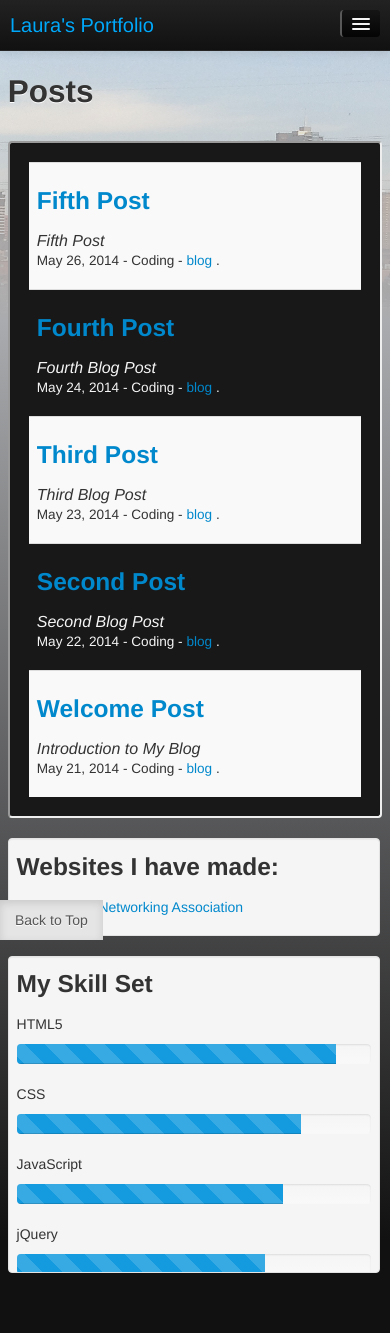
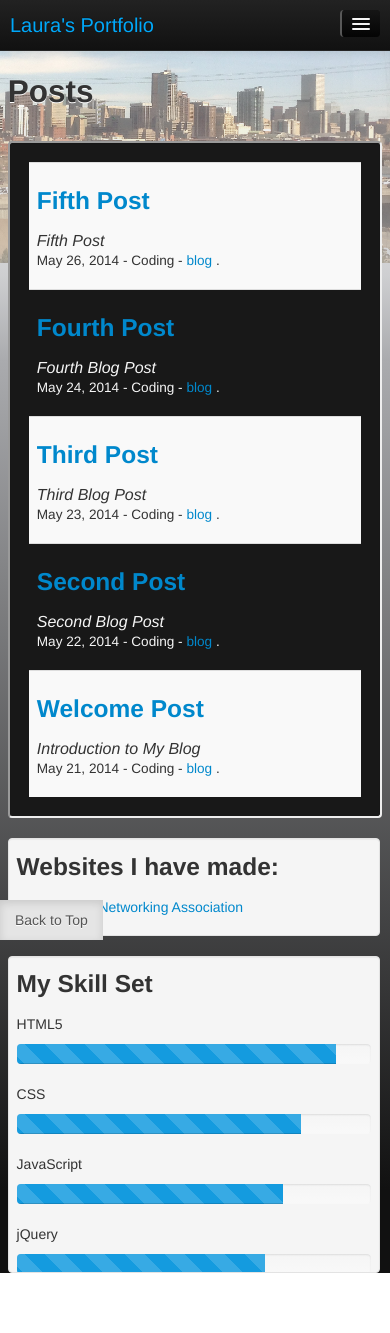
Before and after one commit to LauraR6561/Laurar6561.github.io, a Jekyll site: the page built from index.html, in a window 390 px wide. Built offline with Jekyll 4.4.1, drawn with Linux system fonts in a browser that asks for light colours; Markdown is read by kramdown in place of the engine named in the settings.

Commit message:
modified content wrapper

```diff
--- a/_layouts/layout.html
+++ b/_layouts/layout.html
@@ -13,8 +13,10 @@
 
   {% include menu.html %}
 
-  <div id="content" class="gray-faded">
+  <div id="content-wrapper">
+  <div id="content">
     {{ content }}
+  </div>
   </div>
 
    {% include footer.html %}
--- a/css/template.css
+++ b/css/template.css
@@ -37,7 +37,7 @@ body{
     bottom:0px;
 }
 
-.grey-faded{
+#content-wrapper{
         background: -moz-linear-gradient(top,  rgba(0,0,0,0) 0%, rgba(186,187,190,0.68) 26%, rgba(156,157,159,1) 38%, rgba(17,17,17,1) 93%, rgba(17,17,17,1) 100%); /* FF3.6+ */
     background: -webkit-gradient(linear, left top, left bottom, color-stop(0%,rgba(0,0,0,0)), color-stop(26%,rgba(186,187,190,0.68)), color-stop(38%,rgba(156,157,159,1)), color-stop(93%,rgba(17,17,17,1)), color-stop(100%,rgba(17,17,17,1))); /* Chrome,Safari4+ */
     background: -webkit-linear-gradient(top,  rgba(0,0,0,0) 0%,rgba(186,187,190,0.68) 26%,rgba(156,157,159,1) 38%,rgba(17,17,17,1) 93%,rgba(17,17,17,1) 100%); /* Chrome10+,Safari5.1+ */
@@ -146,7 +146,7 @@ body{
 
 
 
-    body{
+    #content-wrapper{
         background: -moz-linear-gradient(top,  rgba(0,0,0,0) 0%, rgba(186,187,190,0.79) 19%, rgba(175,176,178,1) 24%, rgba(17,17,17,1) 93%, rgba(17,17,17,1) 100%); /* FF3.6+ */
         background: -webkit-gradient(linear, left top, left bottom, color-stop(0%,rgba(0,0,0,0)), color-stop(19%,rgba(186,187,190,0.79)), color-stop(24%,rgba(175,176,178,1)), color-stop(93%,rgba(17,17,17,1)), color-stop(100%,rgba(17,17,17,1))); /* Chrome,Safari4+ */
         background: -webkit-linear-gradient(top,  rgba(0,0,0,0) 0%,rgba(186,187,190,0.79) 19%,rgba(175,176,178,1) 24%,rgba(17,17,17,1) 93%,rgba(17,17,17,1) 100%); /* Chrome10+,Safari5.1+ */
@@ -181,11 +181,11 @@ body{
 
 @media (max-width: 767px){
 
-    html{
+    body{
         background-image: url("/img/denver-longest.png");
     }
 
-    body{
+    #content-wrapper{
     background: -moz-linear-gradient(top,  rgba(0,0,0,0) 0%, rgba(186,187,190,0.71) 17%, rgba(170,171,174,1) 24%, rgba(17,17,17,1) 93%, rgba(17,17,17,1) 100%); /* FF3.6+ */
     background: -webkit-gradient(linear, left top, left bottom, color-stop(0%,rgba(0,0,0,0)), color-stop(17%,rgba(186,187,190,0.71)), color-stop(24%,rgba(170,171,174,1)), color-stop(93%,rgba(17,17,17,1)), color-stop(100%,rgba(17,17,17,1))); /* Chrome,Safari4+ */
     background: -webkit-linear-gradient(top,  rgba(0,0,0,0) 0%,rgba(186,187,190,0.71) 17%,rgba(170,171,174,1) 24%,rgba(17,17,17,1) 93%,rgba(17,17,17,1) 100%); /* Chrome10+,Safari5.1+ */
```
